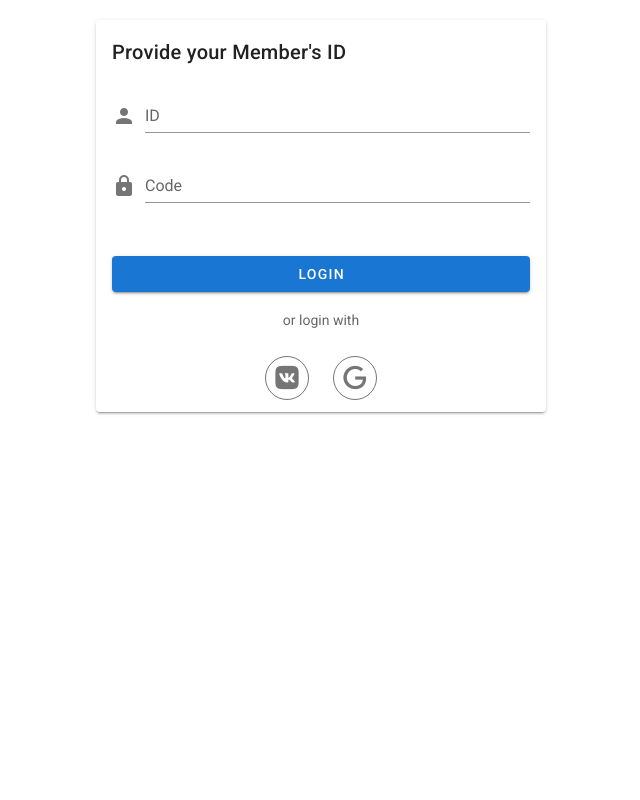
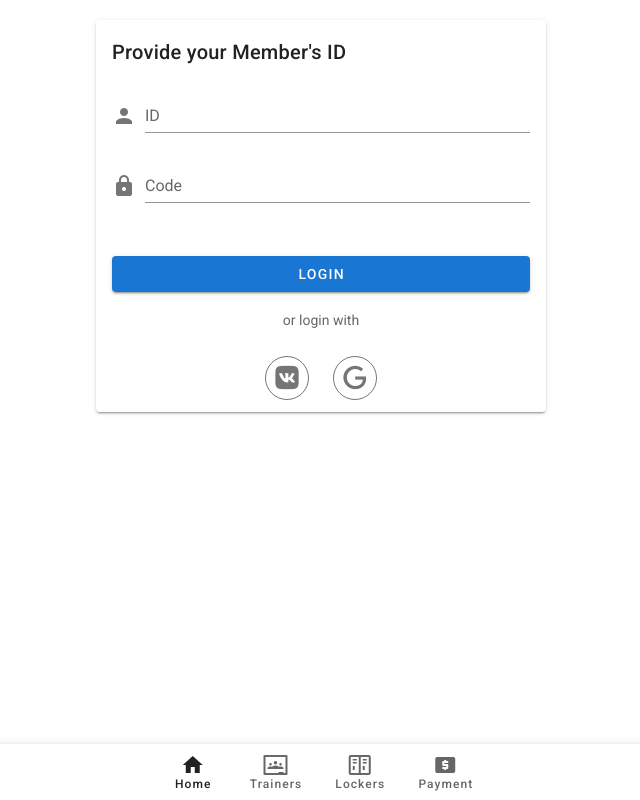
Before and after one commit to golds-gym/frontend, a Vue app: page /#/login in a window 1280 px wide. Shown: the whole page, without its empty margins (319-959 px from the left). Built offline with nearby package versions, Linux system fonts and the light colour scheme.

Commit message:
fixed overlaping of bottomNav with site content

```diff
--- a/src/components/Navigation.vue
+++ b/src/components/Navigation.vue
@@ -32,7 +32,7 @@
         </template>
       </v-list>
     </v-navigation-drawer>
-    <v-bottom-navigation v-show="bottomNav" app fixed>
+    <v-bottom-navigation :value="bottomNav" app fixed>
       <template v-for="item in items">
         <v-btn height="inherit" :key="item.text" :to="item.to">
           <span>{{ item.text }}</span>
```
